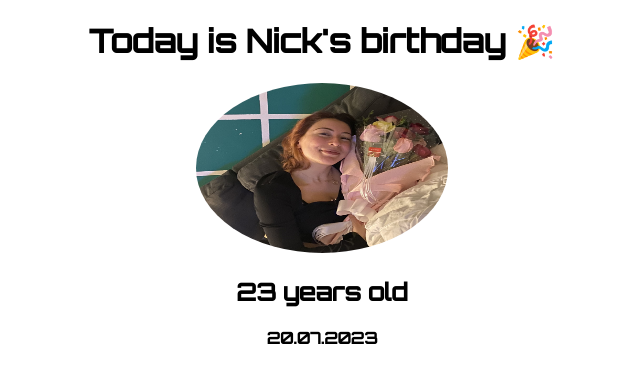
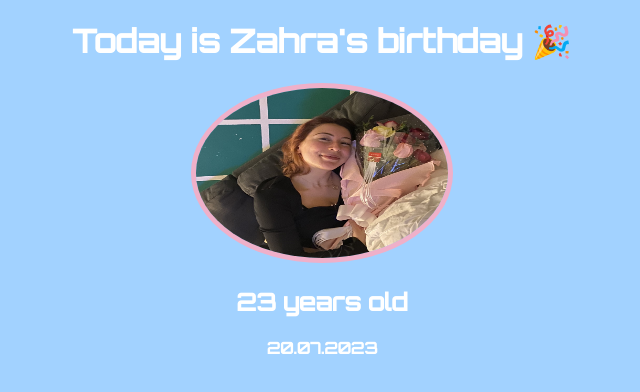
Before and after one commit to dalikh1/birthday-GIFT-site, a plain HTML site: page index.html in a window 1280 px wide. Shown: the whole page, without its empty margins (318-958 px from the left). Drawn offline with Linux system fonts and the light colour scheme; a web font is replaced by a local one.

Commit message:
set the colors

```diff
--- a/index.html
+++ b/index.html
@@ -7,7 +7,7 @@
 <link href="https://fonts.googleapis.com/css2?family=Happy+Monkey&family=Orbitron:wght@500&display=swap" rel="stylesheet">
     </head>
     <body>
-        <h1>Today is Nick's birthday 🎉</h1>
+        <h1>Today is Zahra's birthday 🎉</h1>
         <img class="image" src="zahrouna.jpg">
         <h2>23 years old</h2>
         <h4>20.07.2023</h4>
--- a/style.css
+++ b/style.css
@@ -2,7 +2,8 @@ body {
     font-family: 'Happy Monkey', cursive;
     font-family: 'Orbitron', sans-serif;
     text-align: center;
-    display: block;
+    background: #a2d2ff;
+    color: #ffffff;
 
 }
 .image {
@@ -11,5 +12,6 @@ body {
     position: relative;
     height: 170px ;
     overflow: hidden;
+    border: 5px solid #EFB0C9;
 
 }
```
